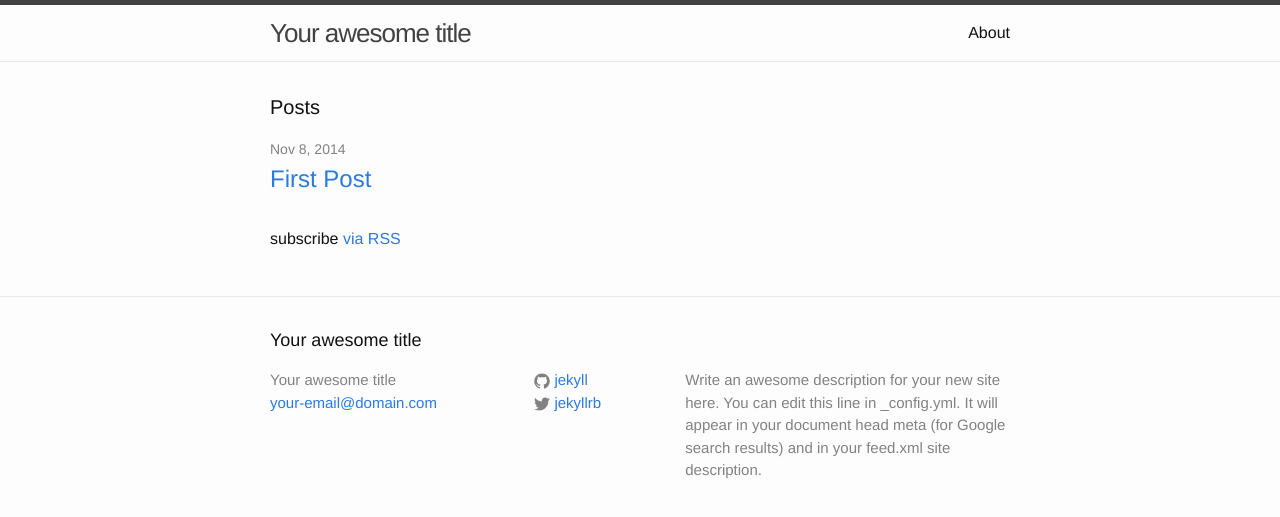
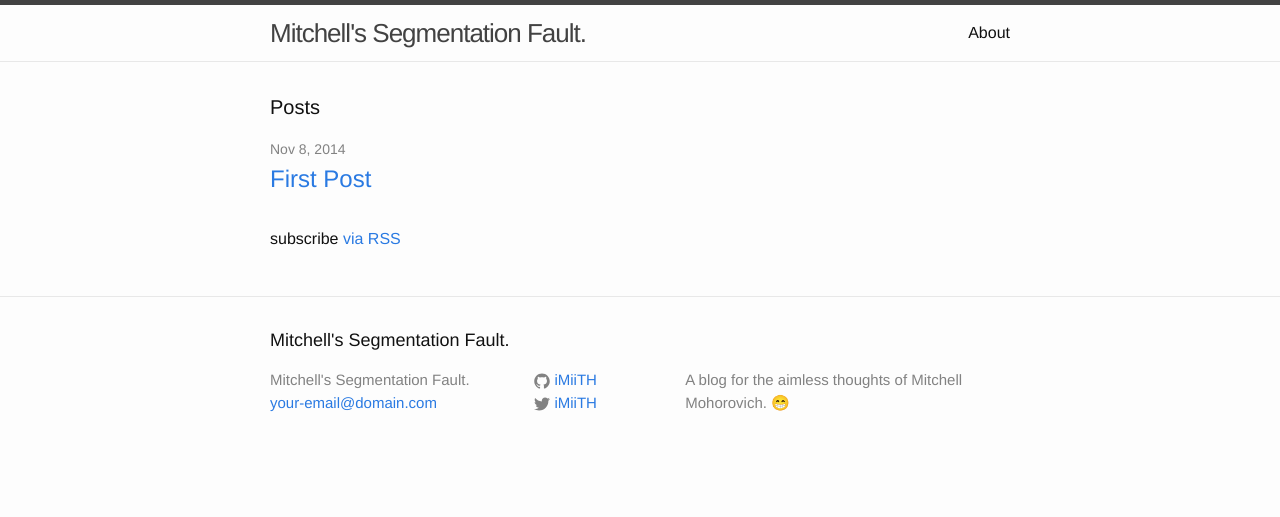
Before and after one commit to iMiiTH/iMiiTH.github.io, a Jekyll site: the page built from index.html, in a window 1280 px wide. Shown: the top 517 px of the page. Built offline with Jekyll 4.4.1, drawn with Linux system fonts in a browser that asks for light colours.

Commit message:
Modified footer.

```diff
--- a/_config.yml
+++ b/_config.yml
@@ -1,14 +1,15 @@
 # Site settings
-title: Your awesome title
+title: Mitchell's Segmentation Fault. #'
 email: your-email@domain.com
 description: > # this means to ignore newlines until "baseurl:"
-  Write an awesome description for your new site here. You can edit this
-  line in _config.yml. It will appear in your document head meta (for
-  Google search results) and in your feed.xml site description.
+   A blog for the aimless thoughts of Mitchell Mohorovich.
+   😁
+
+
 baseurl: "" # the subpath of your site, e.g. /blog/
-url: "http://yourdomain.com" # the base hostname & protocol for your site
-twitter_username: jekyllrb
-github_username:  jekyll
+url: "http://imiith.github.io" # the base hostname & protocol for your site
+twitter_username: iMiiTH
+github_username:  iMiiTH
 
 # Build settings
 markdown: kramdown
```
